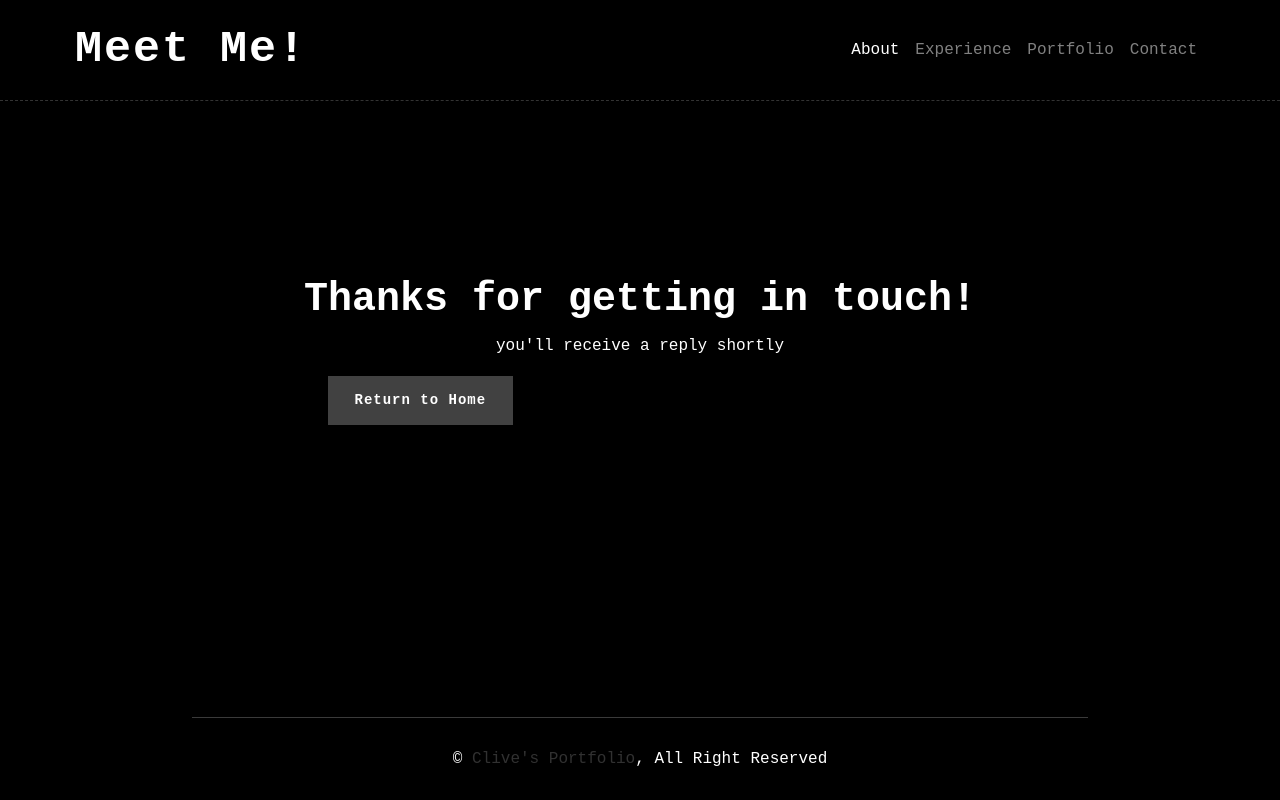
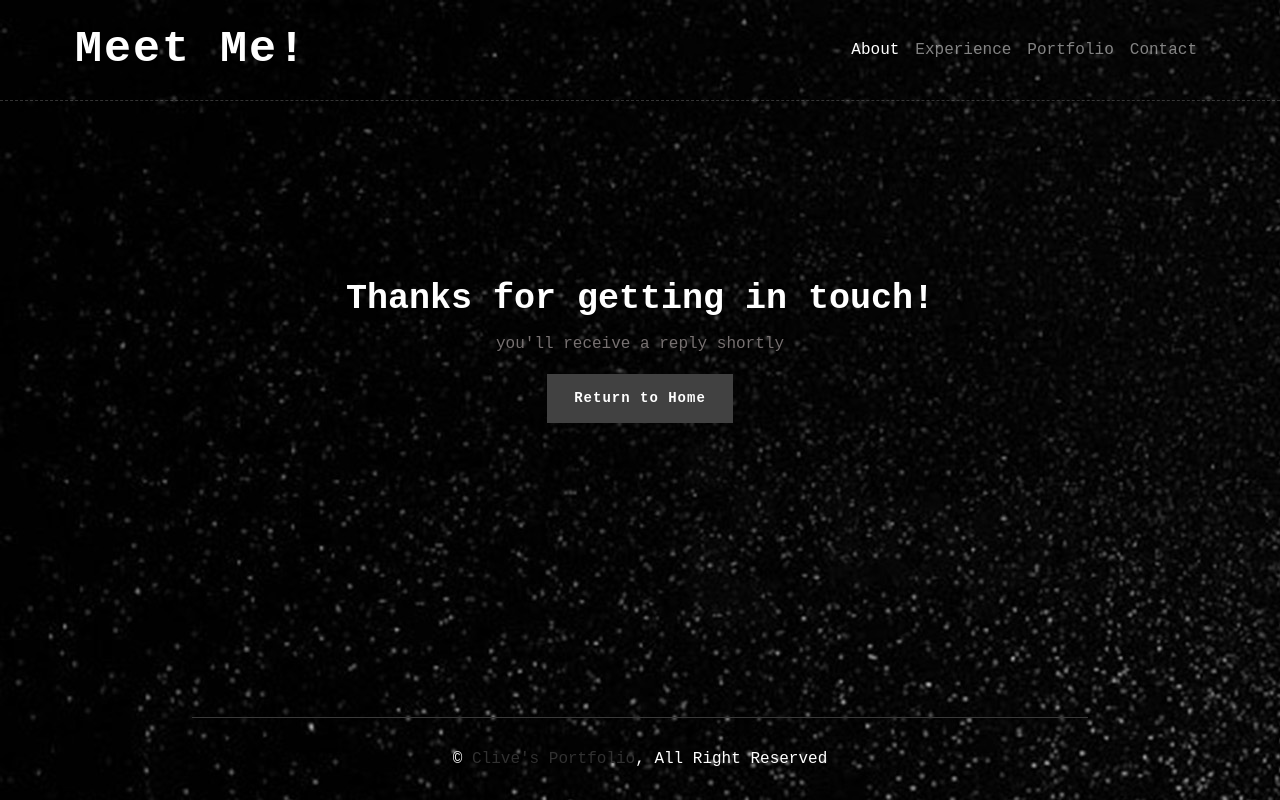
Before and after one commit to Clive-co/clive.github.io, a plain HTML site: page thanks.html in a window 1280 px wide. Drawn offline with nearby package versions, Linux system fonts and the light colour scheme.

Commit message:
update session 3

```diff
--- a/css/style.css
+++ b/css/style.css
@@ -681,6 +681,9 @@ hr{
         .details h1{
             font-size: xx-large;
         }
+        .b1{
+            background: url(../img/img5.jpg);
+        }
     }
 
     .icon{
@@ -743,14 +746,15 @@ hr{
 .thanks{
     font-weight: bolder;
     color: white;
-    font-size: 40px;
+    font-size: 35px;
     text-align: center;
     padding-bottom: 2px;
 }
 
 .thanks-message{
     text-align: center;
-    padding-bottom: 2px;
+    padding: 2px;
+    color: #777171;
 }
 
 .footer{
@@ -758,6 +762,11 @@ hr{
 }
 
 .center{
-    margin: auto;
-    width: 50%;
+    display: flex;
+    justify-content: center;
 }
+
+.b1{
+    background: url(../img/b2.jpg);
+    position: relative;
+}
--- a/thanks.html
+++ b/thanks.html
@@ -11,7 +11,7 @@
     <link rel="stylesheet" href="css/style.css">
 </head>
 
-<body>
+<body class="b1">
     <!--nav-->
     <div class="navbar navbar-expand-lg bg-dark navbar-dark">
         <div class="container-fluid">
@@ -51,7 +51,7 @@
 
 
     <script src="https://code.jquery.com/jquery-3.4.1.min.js"></script>
-    <script src="lib/bootstrap/js/bootstrap.bundle.min.js"></script>
+    <script src="bootstrap/js/bootstrap.min.js"></script>
     <script src="lib/easing/easing.min.js"></script>
     <script src="lib/wow/wow.min.js"></script>
     <script src="lib/waypoints/waypoints.min.js"></script>
```
Also changed, not shown: img/b2.jpg (added).
